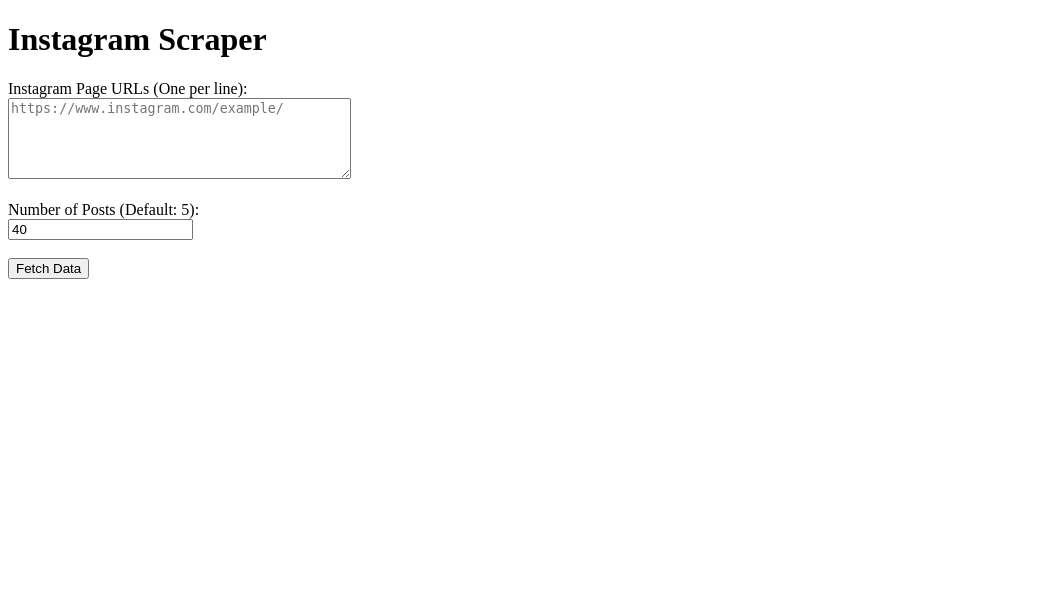
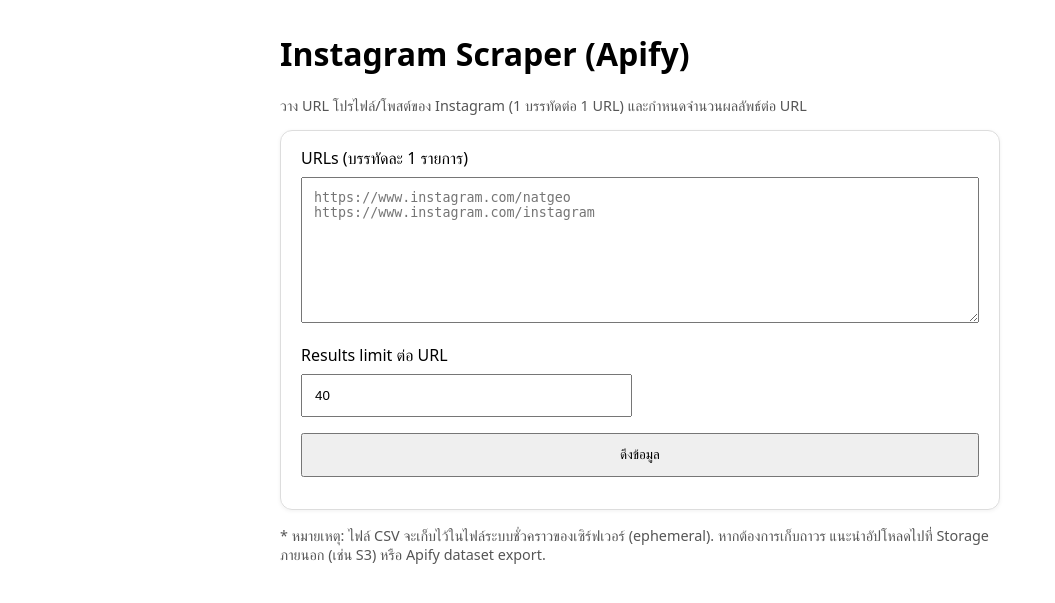
Before and after one commit to oyasuminaaa/Cloud, a Flask app: page / in a window 1280 px wide. Shown: the top 603 px of the page, without its empty margins (0-1055 px from the left). Run offline with Flask 3, Linux system fonts and the light colour scheme; parts of the project's set-up code (start-up, migrations or seed data) failed here and were passed over.

Commit message:
lastset
lastsetting

```diff
--- a/Instargaram/app.py
+++ b/Instargaram/app.py
@@ -1,36 +1,49 @@
-from apify_client import ApifyClient
+import os
 import sys
 import csv
-import os
-from flask import Flask, request, jsonify, render_template
+from flask import Flask, request, jsonify, render_template, send_from_directory, abort
+from apify_client import ApifyClient
 
-# ตั้งค่า encoding
-sys.stdout.reconfigure(encoding='utf-8')
+# Ensure UTF-8 output
+try:
+    sys.stdout.reconfigure(encoding='utf-8')
+except Exception:
+    pass
 
 app = Flask(__name__)
 
-# ตั้งค่า Apify Client ด้วย API Token
-client = ApifyClient("apify_api_m8mL70xkBstdWBVZKmrzDEm3TbVnfj0DIww8")
+# --- Configuration ---
+APIFY_TOKEN = os.getenv("APIFY_TOKEN")
 
-# Route สำหรับแสดงฟอร์ม HTML
-@app.route('/')
+if not APIFY_TOKEN:
+    # Fail fast with a clear error if token isn't provided
+    raise RuntimeError("Missing APIFY_TOKEN environment variable. Set it in your cloud service.")
+
+client = ApifyClient(APIFY_TOKEN)
+
+DATA_DIR = os.path.join(os.path.dirname(__file__), "data")
+os.makedirs(DATA_DIR, exist_ok=True)
+
+@app.route("/healthz")
+def healthz():
+    return "ok", 200
+
+# Home page with form
+@app.route("/")
 def index():
-    return render_template('index.html')
+    return render_template("index.html")
 
-# Route สำหรับดึงข้อมูล Instagram
-@app.route('/pull', methods=['POST'])
+# Fetch Instagram data via Apify
+@app.route("/pull", methods=["POST"])
 def fetch_instagram_data():
     try:
-        # รับค่าอินพุตจากฟอร์ม
-        urls = request.form.get('urls')  # URLs เป็นข้อความหลายบรรทัด
-        results_limit = int(request.form.get('results_limit', 40))  # ค่า default เป็น 40
+        urls = request.form.get("urls", "")
+        results_limit = int(request.form.get("results_limit", 40))
 
-        # ตรวจสอบว่ามี URL หรือไม่
-        start_urls = [url.strip() for url in urls.splitlines() if url.strip()]
+        start_urls = [u.strip() for u in urls.splitlines() if u.strip()]
         if not start_urls:
             return jsonify({"error": "กรุณาระบุ URL อย่างน้อย 1 รายการ"}), 400
 
-        # ตั้งค่าข้อมูลสำหรับ Apify Actor
         run_input = {
             "directUrls": start_urls,
             "resultsType": "posts",
@@ -38,44 +51,51 @@
             "addParentData": True,
         }
 
-        # เรียกใช้ Actor บน Apify
         run = client.actor("apify/instagram-scraper").call(run_input=run_input)
 
-        # ตรวจสอบสถานะการทำงาน
-        if run["status"] != "SUCCEEDED":
-            return jsonify({"error": f"Actor ทำงานไม่สำเร็จ: {run['status']}"}), 500
+        if run.get("status") != "SUCCEEDED":
+            return jsonify({"error": f"Actor ทำงานไม่สำเร็จ: {run.get('status')}", "runId": run.get("id")}), 500
 
-        # ดึงผลลัพธ์จาก Dataset
         data = []
         for item in client.dataset(run["defaultDatasetId"]).iterate_items():
-            page_name = item.get("ownerFullName", "N/A")
+            page_name = item.get("ownerFullName") or item.get("ownerUsername") or "N/A"
             text = item.get("caption", "No caption")
             post_url = item.get("url", "No URL")
             post_date = item.get("timestamp", "No date")
 
             data.append({
-                'Page Name': page_name,
-                'Text': text,
-                'Post URL': post_url,
-                'Post Date': post_date,
+                "Page Name": page_name,
+                "Text": text,
+                "Post URL": post_url,
+                "Post Date": post_date,
             })
 
-        # บันทึกข้อมูลลง CSV
-        csv_file = "Instagram_data.csv"
-        with open(csv_file, 'w', newline='', encoding='utf-8-sig') as csvfile:
-            fieldnames = ['Page Name', 'Text', 'Post URL', 'Post Date']
+        # Save CSV to a writable (ephemeral) directory
+        csv_file = os.path.join(DATA_DIR, "Instagram_data.csv")
+        with open(csv_file, "w", newline="", encoding="utf-8-sig") as csvfile:
+            fieldnames = ["Page Name", "Text", "Post URL", "Post Date"]
             writer = csv.DictWriter(csvfile, fieldnames=fieldnames)
             writer.writeheader()
             writer.writerows(data)
 
-        # ส่งผลลัพธ์กลับไปยังผู้ใช้
-        return jsonify({"message": "Data fetched and saved successfully.", "file": csv_file}), 200
+        # Provide a download link within this instance
+        return jsonify({
+            "message": "ดึงข้อมูลสำเร็จและบันทึก CSV แล้ว",
+            "download": "/download/Instagram_data.csv",
+            "count": len(data)
+        }), 200
 
     except Exception as e:
         return jsonify({"error": str(e)}), 500
 
-# เริ่มต้น Flask Application
-if __name__ == '__main__':
-    port = int(os.environ.get("PORT", 5000))
-    app.run(host="0.0.0.0", port=port)
-    app.run(debug=True)
+@app.route("/download/<path:filename>")
+def download_file(filename):
+    file_path = os.path.join(DATA_DIR, filename)
+    if not os.path.exists(file_path):
+        abort(404)
+    return send_from_directory(DATA_DIR, filename, as_attachment=True)
+
+if __name__ == "__main__":
+    # Use PORT from env if provided (Render/Railway pass it), else default to 8000 for local dev
+    port = int(os.environ.get("PORT", 8000))
+    app.run(host="0.0.0.0", port=port, debug=False)
--- a/Instargaram/templates/index.html
+++ b/Instargaram/templates/index.html
@@ -1,20 +1,61 @@
-<!DOCTYPE html>
-<html lang="en">
+<!doctype html>
+<html lang="th">
 <head>
-    <meta charset="UTF-8">
-    <meta name="viewport" content="width=device-width, initial-scale=1.0">
-    <title>Instagram Fetch Posts</title>
+  <meta charset="utf-8">
+  <meta name="viewport" content="width=device-width, initial-scale=1">
+  <title>Instagram Scraper via Apify</title>
+  <style>
+    body { font-family: system-ui, -apple-system, Segoe UI, Roboto, Helvetica, Arial, sans-serif; margin: 2rem; }
+    textarea, input, button { width: 100%; padding: .75rem; margin-top: .5rem; box-sizing: border-box; }
+    .container { max-width: 720px; margin: 0 auto; }
+    .card { border: 1px solid #ddd; border-radius: 12px; padding: 1rem 1.25rem; box-shadow: 0 1px 4px rgba(0,0,0,.06); }
+    .row { display: grid; grid-template-columns: 1fr 1fr; gap: 1rem; }
+    .mt { margin-top: 1rem; }
+    .muted { color: #555; font-size: .9rem; }
+    code { background: #f6f8fa; padding: 0 .35rem; border-radius: 6px; }
+    a.button { display:inline-block; padding:.75rem 1rem; border-radius:10px; border:1px solid #ddd; text-decoration:none; }
+  </style>
 </head>
 <body>
-    <h1>Instagram Scraper</h1>
-    <form action="/pull" method="POST">
-        <label for="urls">Instagram Page URLs (One per line):</label><br>
-        <textarea id="urls" name="urls" rows="5" cols="40" placeholder="https://www.instagram.com/example/"></textarea><br><br>
+  <div class="container">
+    <h1>Instagram Scraper (Apify)</h1>
+    <p class="muted">วาง URL โปรไฟล์/โพสต์ของ Instagram (1 บรรทัดต่อ 1 URL) และกำหนดจำนวนผลลัพธ์ต่อ URL</p>
+    <div class="card">
+      <form id="scrapeForm">
+        <label>URLs (บรรทัดละ 1 รายการ)</label>
+        <textarea name="urls" rows="8" placeholder="https://www.instagram.com/natgeo&#10;https://www.instagram.com/instagram"></textarea>
+        <div class="row mt">
+          <div>
+            <label>Results limit ต่อ URL</label>
+            <input name="results_limit" type="number" min="1" max="100" value="40">
+          </div>
+        </div>
+        <button class="mt" type="submit">ดึงข้อมูล</button>
+      </form>
+      <div id="result" class="mt"></div>
+    </div>
+    <p class="muted mt">
+      * หมายเหตุ: ไฟล์ CSV จะเก็บไว้ในไฟล์ระบบชั่วคราวของเซิร์ฟเวอร์ (ephemeral). หากต้องการเก็บถาวร แนะนำอัปโหลดไปที่ Storage ภายนอก (เช่น S3) หรือ Apify dataset export.
+    </p>
+  </div>
 
-        <label for="results_limit">Number of Posts (Default: 5):</label><br>
-        <input type="number" id="results_limit" name="results_limit" value="40"><br><br>
-
-        <button type="submit">Fetch Data</button>
-    </form>
+  <script>
+    const form = document.getElementById('scrapeForm');
+    const result = document.getElementById('result');
+    form.addEventListener('submit', async (e) => {
+      e.preventDefault();
+      result.textContent = 'กำลังดึงข้อมูล...';
+      const formData = new FormData(form);
+      try {
+        const res = await fetch('/pull', { method: 'POST', body: formData });
+        const data = await res.json();
+        if (!res.ok) throw new Error(data.error || 'เกิดข้อผิดพลาด');
+        result.innerHTML = `✅ ${data.message} (จำนวนแถว: ${data.count})<br><br>
+          <a class="button" href="${data.download}">ดาวน์โหลด CSV</a>`;
+      } catch (err) {
+        result.textContent = '❌ ' + err.message;
+      }
+    });
+  </script>
 </body>
 </html>
```
Also changed, not shown: Instargaram/render.yaml (added, +11 -0 lines), Instargaram/requirement.txt (+4 -5 lines), Instargaram/README.md (added), 2 other files.
